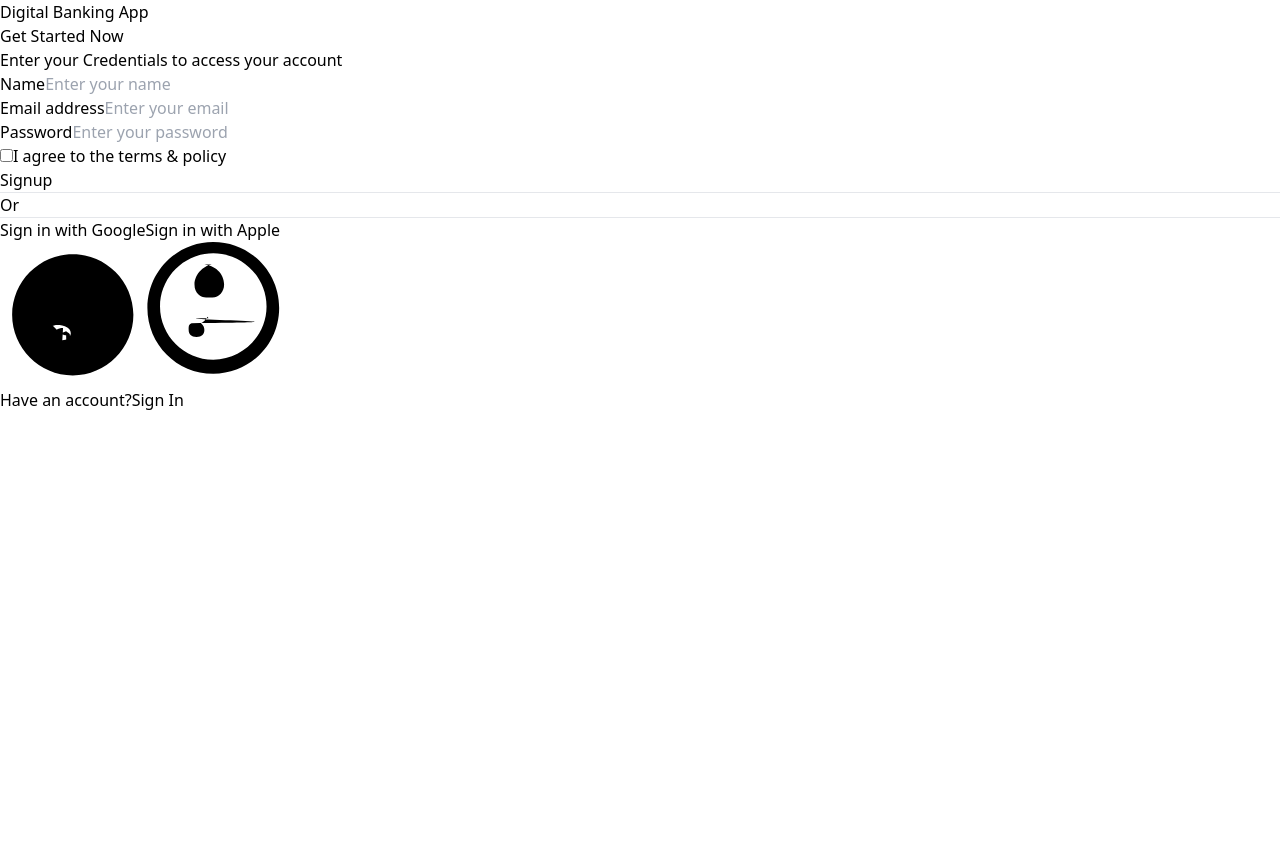
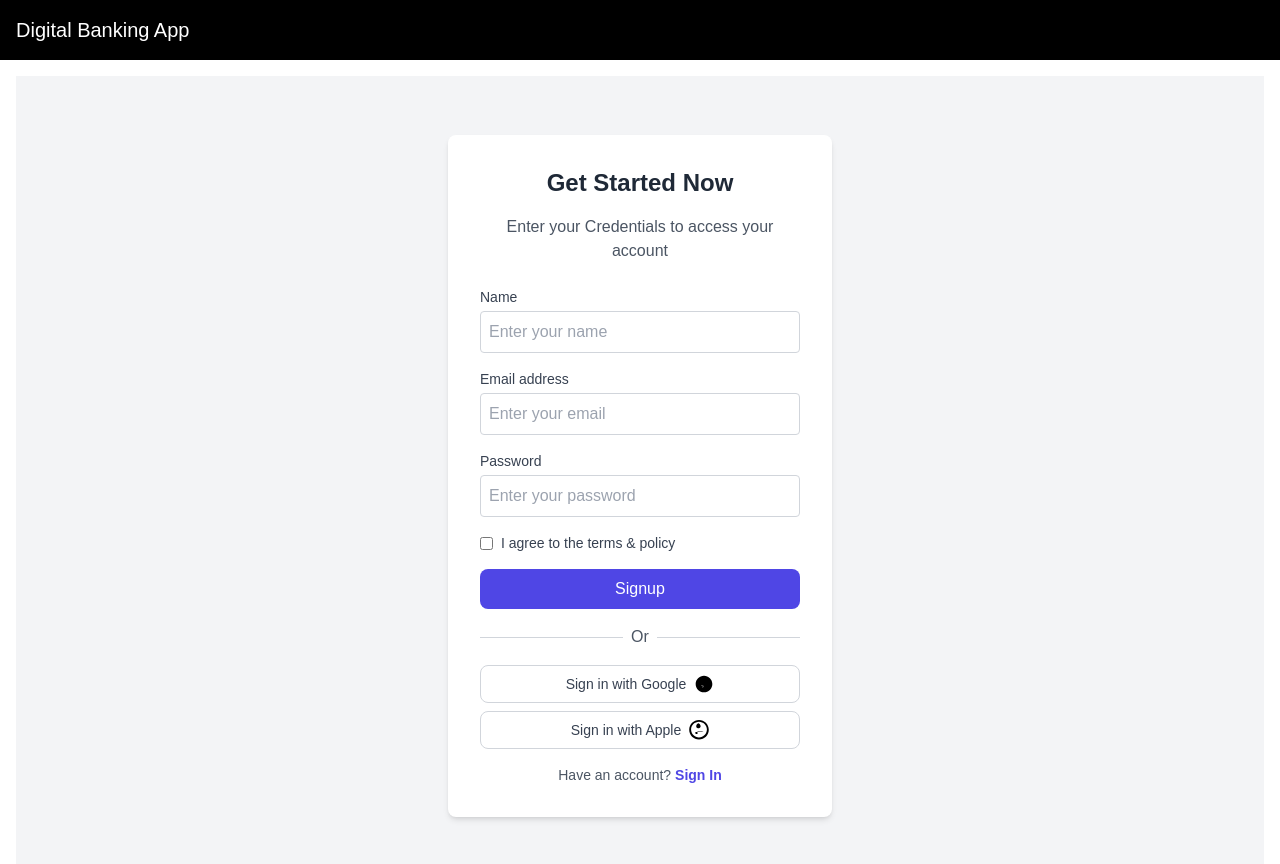
Before and after one commit to chatrapathi99/FigmaToReactAI, a React (Vite) app in the folder webapp/: page / in a window 1280 px wide. Shown: the top 864 px of the page. Before the commit the page ends 800 px from the top, so only its background shows below. Built offline with nearby package versions, Linux system fonts and the light colour scheme; the HTML template or start-up script is replaced by a standard one.

Commit message:
Update tailwind.config.js

```diff
--- a/webapp/tailwind.config.js
+++ b/webapp/tailwind.config.js
@@ -1,8 +1,16 @@
-/** @type {import('tailwindcss').Config} */
 module.exports = {
-  content: [],
+  content: ["./src/**/*.{js,jsx,ts,tsx}"],
   theme: {
-    extend: {},
+    extend: {
+      colors: {
+        'custom-blue': '#1e40af',
+        'custom-gray': '#e5e7eb'
+      },
+      fontFamily: {
+        'sans': ['Graphik', 'sans-serif'],
+        'serif': ['Merriweather', 'serif'],
+      },
+    },
   },
   plugins: [],
-}
+};
```
